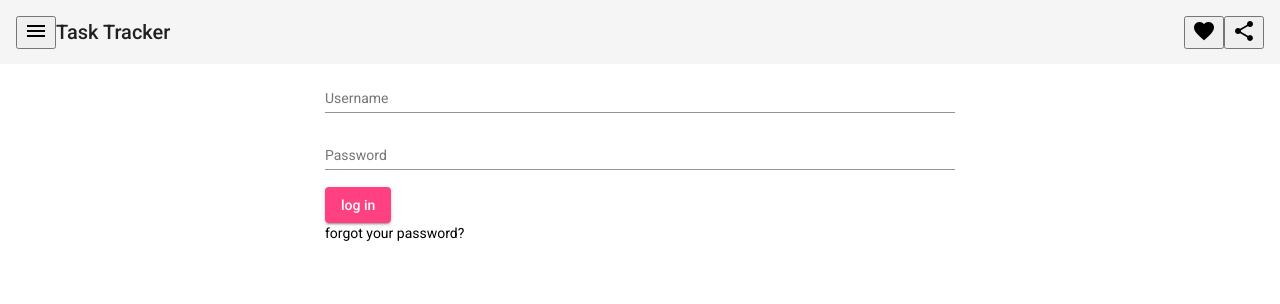
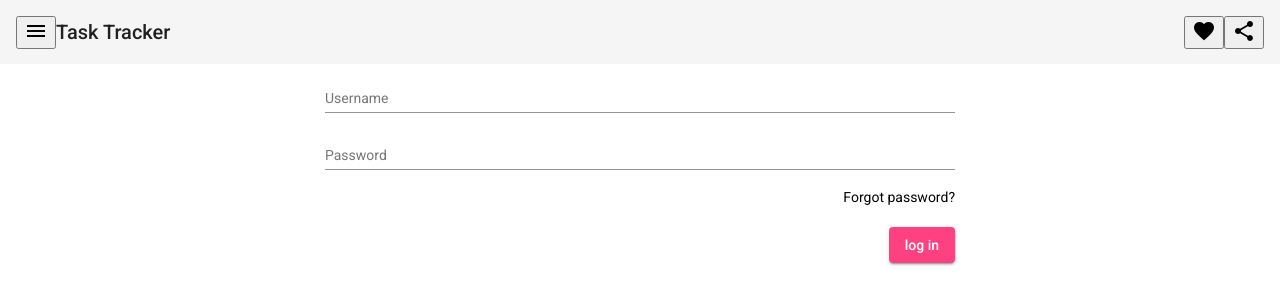
Before and after one commit to AndresMHerrera/TaskTracker, an Angular app in the folder Web/: page /login in a window 1280 px wide. Shown: the top 304 px of the page. Built offline with nearby package versions, Linux system fonts and the light colour scheme.

Commit message:
working on login

```diff
--- a/Web/src/app/modules/login/pages/login-page/login-page.component.html
+++ b/Web/src/app/modules/login/pages/login-page/login-page.component.html
@@ -11,10 +11,14 @@
         <input type="password" matInput>
       </mat-form-field>
 
-      <button mat-raised-button color="accent" type="submit"> log in </button>
+      <div class="missing-creadentials-container">
+        <a (click)="onSignUp()"> Forgot password? </a>
+      </div>
 
-      <div class="missing-creadentials-container">
-        <a> forgot your password? </a>
+      <br>
+
+      <div class="button-container">
+        <button mat-raised-button color="accent" type="submit"> log in </button>
       </div>
     </form>
   </div>
--- a/Web/src/app/modules/login/pages/login-page/login-page.component.scss
+++ b/Web/src/app/modules/login/pages/login-page/login-page.component.scss
@@ -19,9 +19,13 @@
       }
     }
 
+    .button-container {
+      text-align: right;
+    }
+
     .missing-creadentials-container {
       display: flex;
-      justify-content:flex-start;
+      justify-content:flex-end;
       a {
         cursor: pointer;
       }
--- a/Web/src/app/modules/login/pages/login-page/login-page.component.ts
+++ b/Web/src/app/modules/login/pages/login-page/login-page.component.ts
@@ -1,23 +1,31 @@
+import { LoginService } from './../../services/login-service/login.service';
 import { Component, OnInit } from '@angular/core';
 
 @Component({
     selector: 'app-login-page',
     templateUrl: './login-page.component.html',
-  styleUrls: ['./login-page.component.scss']
+    styleUrls: ['./login-page.component.scss'],
 })
 export class LoginPageComponent implements OnInit {
+    constructor(private loginService: LoginService) {}
 
-  constructor() { }
-
-  ngOnInit(): void {
-  }
+    ngOnInit(): void {}
 
     onSignUp() {
-    alert('sign up');
+        this.loginService.test();
     }
 
     onLogin() {
-    alert('on login');
+        this.loginService.login().subscribe(
+            (result) => {
+                console.log(result);
+            },
+            (error) => {
+                console.error("ERROR");
+            },
+            () => {
+                console.warn("COMPLETE");
             }
-
+        )
     }
+}
--- /dev/null
+++ b/Web/src/app/modules/login/services/login-service/login.service.ts
@@ -0,0 +1,23 @@
+import { Injectable } from '@angular/core';
+import { BehaviorSubject, of } from 'rxjs';
+import { Observable } from 'rxjs';
+
+@Injectable({
+    providedIn: 'root',
+})
+export class LoginService {
+    private isLoggedIn: BehaviorSubject<boolean> = new BehaviorSubject<boolean>(false);
+
+    constructor() {}
+
+    login(): Observable<any> {
+        this.isLoggedIn.next(true);
+        return of(this.isLoggedIn.getValue());
+    }
+
+    test(): void {
+        console.log("test()===========");
+        console.log(this.isLoggedIn.getValue());
+        console.log(this.isLoggedIn.observers.length);
+    }
+}
```
Also changed, not shown: 2 other files (tests, documents, lock files or other folders). Lines whose indentation alone changed are shown as unchanged.
